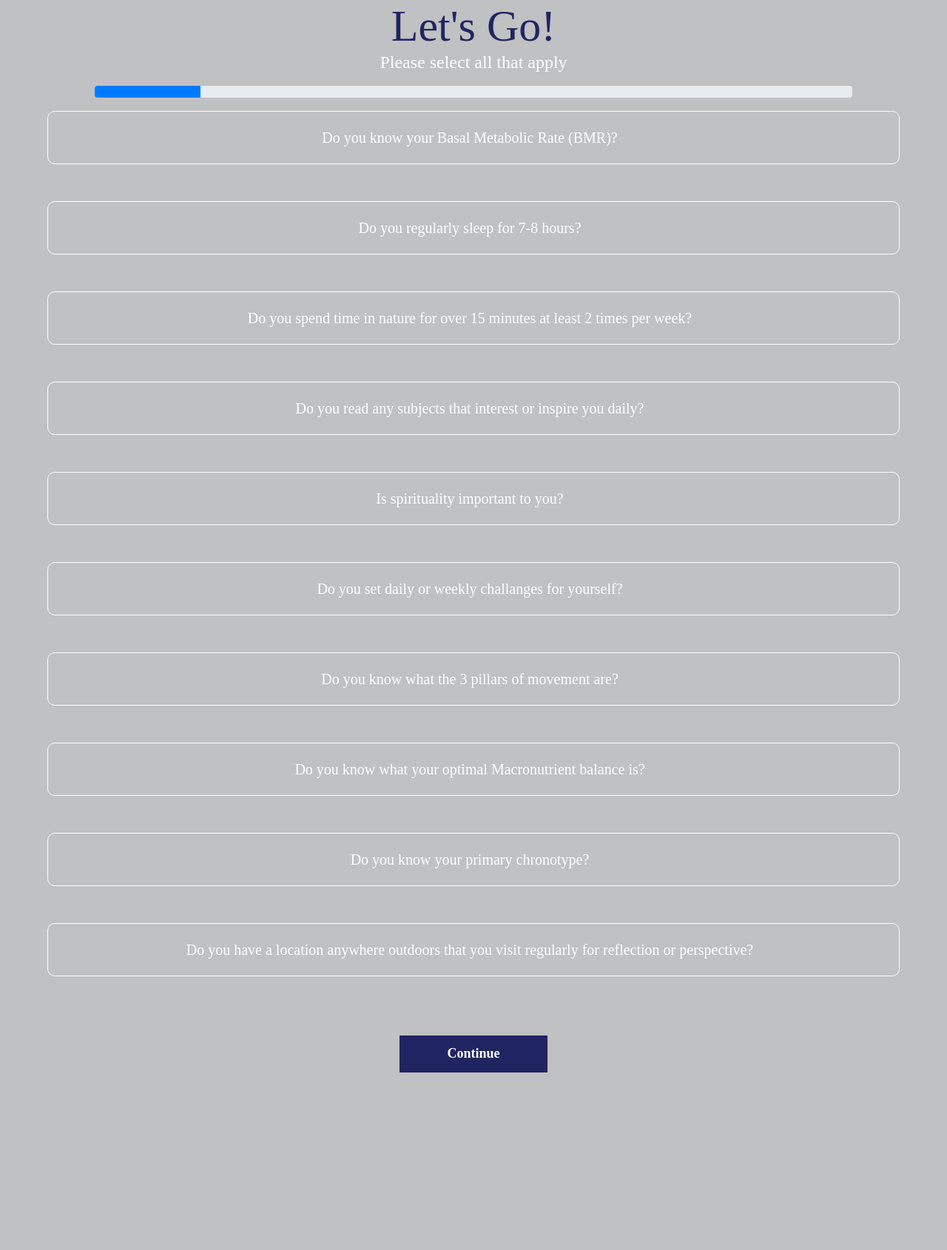
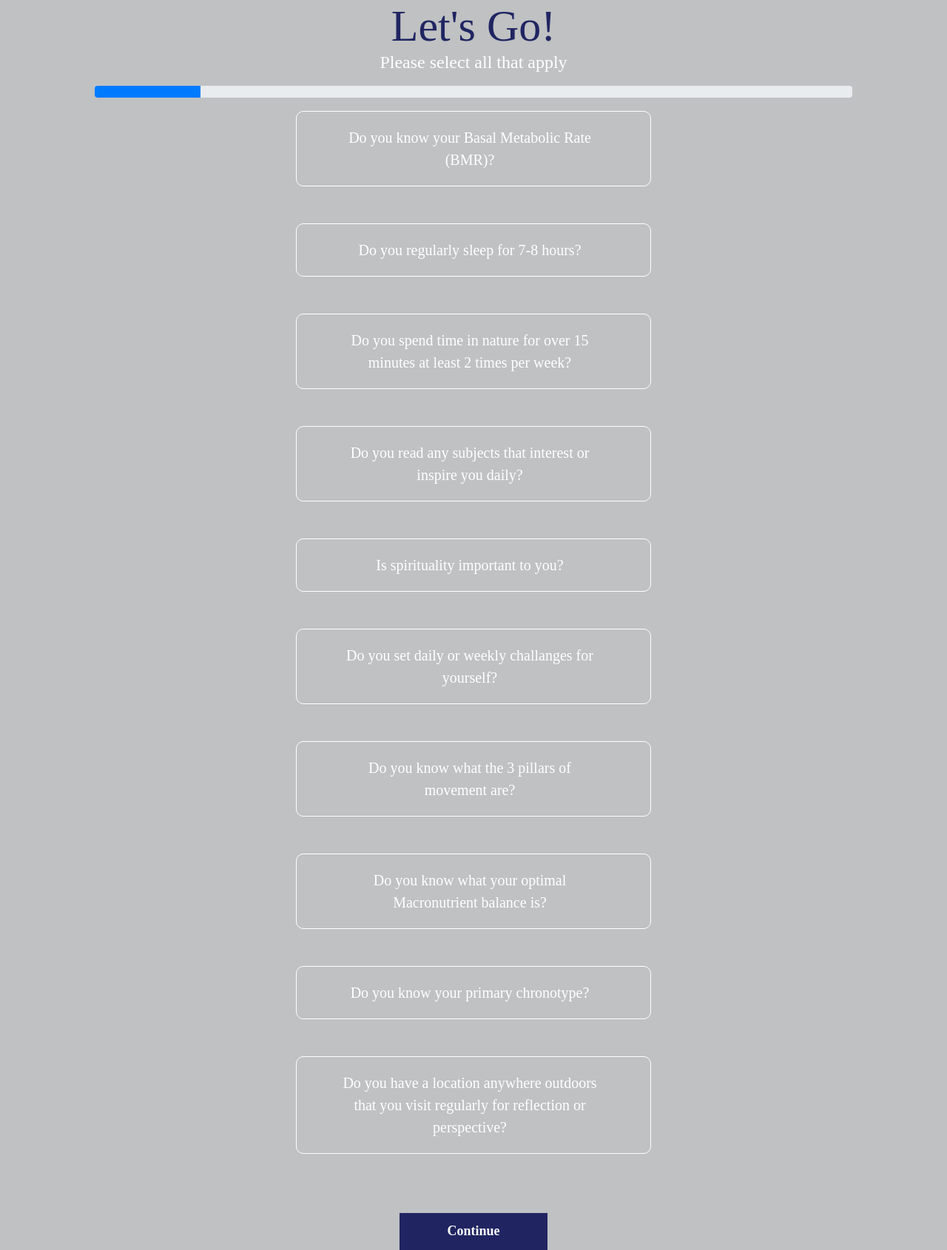
Before and after one commit to justinbather/lazarus-method, a Django app: page /accounts/onboarding/ in a window 1280 px wide. Shown: the whole page at 74% size. Before the commit the page ends 1450 px from the top, so only its background shows below. Run offline with Django 4.2, Linux system fonts and the light colour scheme; the visitor is signed in with stand-in values (Sample User, id 1); data comes from the database, SQL or seed files in the repository; parts of the project's set-up code (start-up, migrations or seed data) failed here and were passed over; some web fonts are replaced.

Commit message:
onboarding task container max width 482px

```diff
--- a/accounts/templates/onboarding/onboarding.html
+++ b/accounts/templates/onboarding/onboarding.html
@@ -22,7 +22,7 @@
                             <!--
                         <li><input type="checkbox" name="question_true" id="{{ question.id }}" value="{{question.id}}"> {{question.question}} </li>
                     -->
-                        <li style="width:90vw;">
+                        <li style="width:90vw; max-width: 480px;">
                             <label type="checkbox" for="{{question.id}}">
                                 <input type="checkbox" id="{{question.id}}" name="question_true" value="{{question.id}}">
                                 {{question.question}}
```
